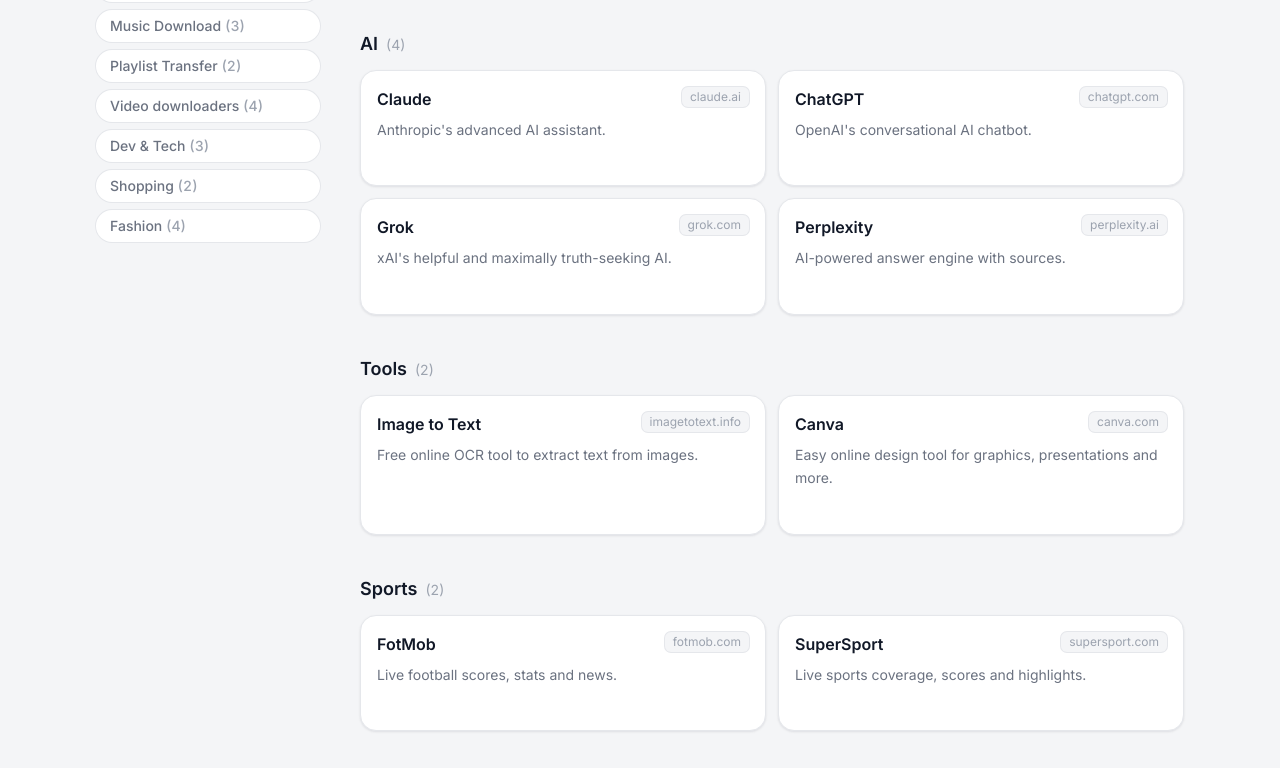
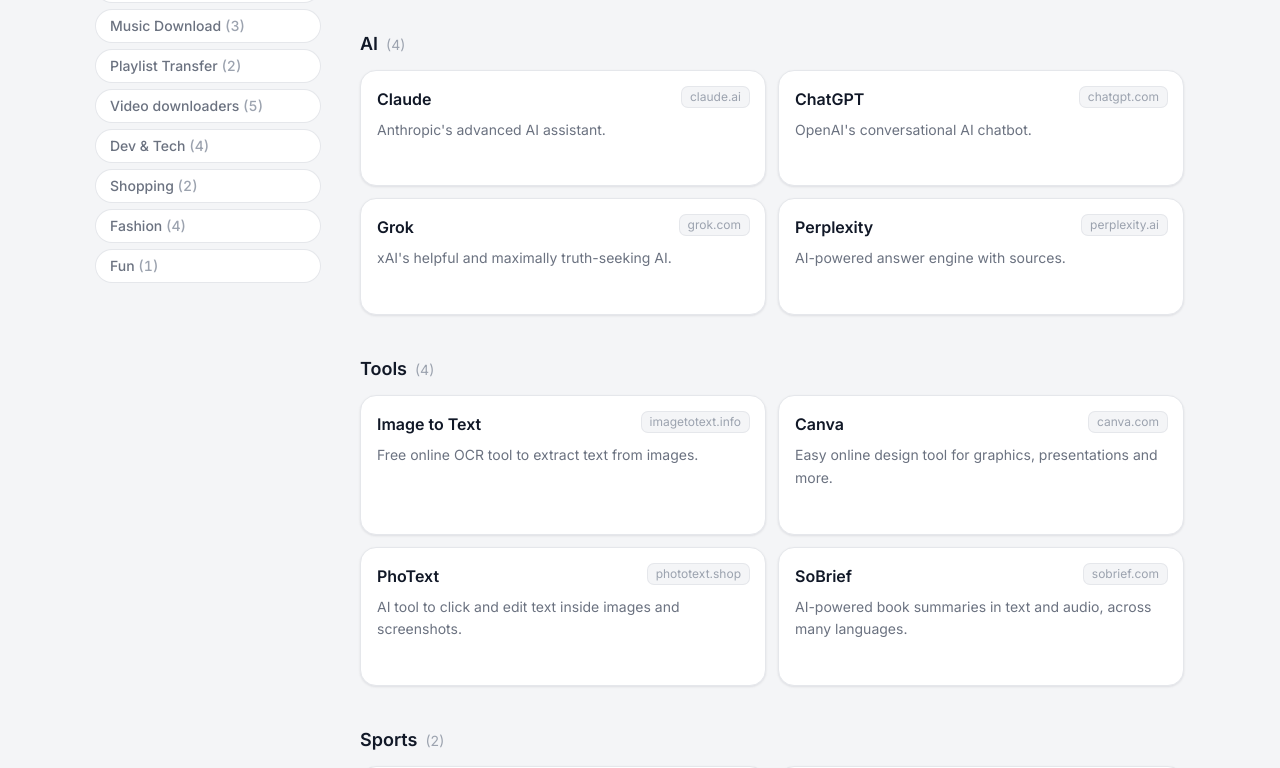
Before and after one commit to visualixefoundation/link-hall, a Next.js app: page / in a window 1280 px wide. Shown: the part 606-1374 px from the top of the page. Built offline with nearby package versions, Linux system fonts and the light colour scheme.

Commit message:
Add Cobalt, PhoText, Koha, SoBrief, and FakeUpdate

```diff
--- a/src/data/sites.ts
+++ b/src/data/sites.ts
@@ -86,6 +86,20 @@
     description: "Easy online design tool for graphics, presentations and more.",
     category: "Tools",
     tags: ["design", "graphics", "templates"],
+  },
+  {
+    name: "PhoText",
+    url: "https://phototext.shop",
+    description: "AI tool to click and edit text inside images and screenshots.",
+    category: "Tools",
+    tags: ["ai", "image", "text edit", "ocr"],
+  },
+  {
+    name: "SoBrief",
+    url: "https://sobrief.com",
+    description: "AI-powered book summaries in text and audio, across many languages.",
+    category: "Tools",
+    tags: ["books", "summaries", "ai", "reading"],
   },
 
   // Sports
@@ -229,6 +243,13 @@
     category: "Video downloaders",
     tags: ["youtube", "download", "video"],
   },
+  {
+    name: "Cobalt",
+    url: "https://cobalt.tools",
+    description: "Clean, open-source media downloader — paste a link, save video or audio.",
+    category: "Video downloaders",
+    tags: ["download", "video", "audio", "privacy"],
+  },
 
   // Dev & Tech
   {
@@ -251,6 +272,13 @@
     description: "Code hosting and collaboration platform for developers.",
     category: "Dev & Tech",
     tags: ["git", "code", "open-source"],
+  },
+  {
+    name: "Koha",
+    url: "https://koha.wtf",
+    description: "Personal site of AI educator and developer advocate Joshua Omobola.",
+    category: "Dev & Tech",
+    tags: ["portfolio", "ai", "developer", "education"],
   },
 
   // Shopping
@@ -298,4 +326,13 @@
     category: "Fashion",
     tags: ["football", "merchandise", "barca"],
   },
+
+  // Fun
+  {
+    name: "FakeUpdate",
+    url: "https://fakeupdate.net",
+    description: "Full-screen fake OS update screens for harmless pranks.",
+    category: "Fun",
+    tags: ["prank", "windows", "macos", "joke"],
+  },
 ];
```
